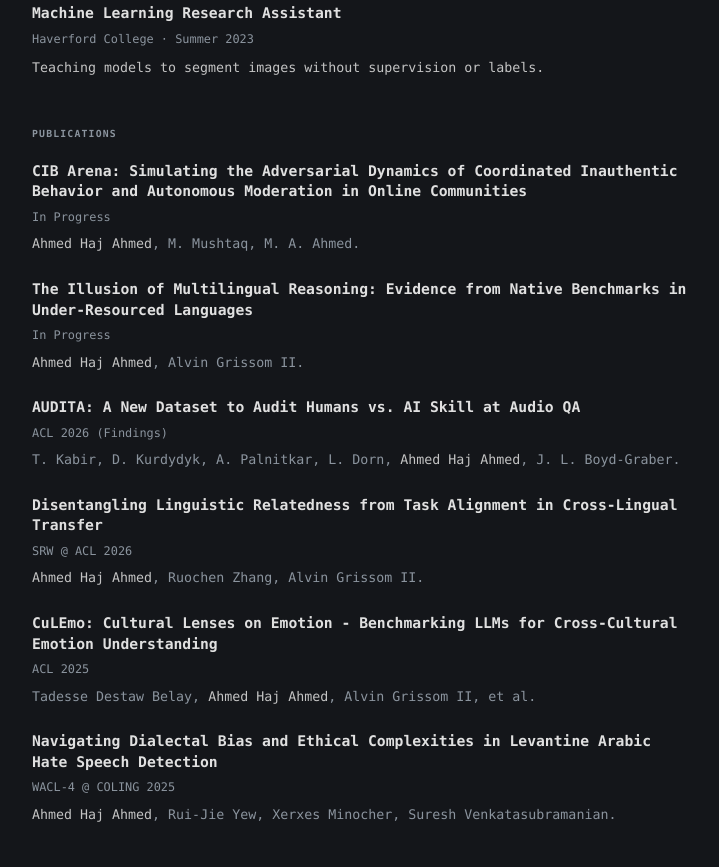
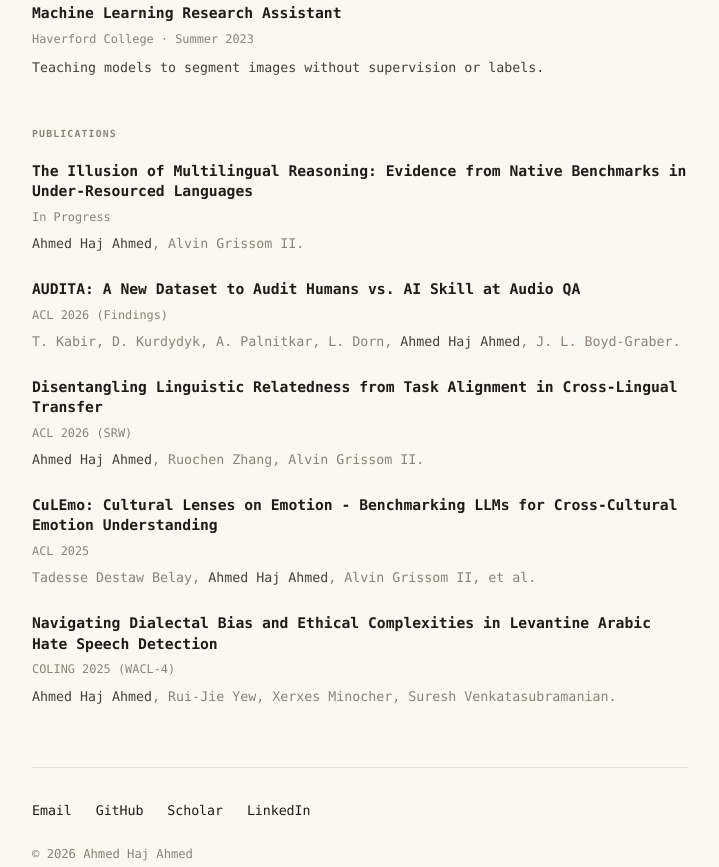
Before and after one commit to AhmedHajAhmed/ahmedhajahmed.github.io, a plain HTML site: page index.html in a window 1280 px wide. Shown: the part 1167-2034 px from the top of the page, without its empty margins (280-999 px from the left). Drawn offline with Linux system fonts and the light colour scheme.

Commit message:
Switch to warm ivory theme, standardize venue labels, update email, remove CIB Arena

```diff
--- a/index.html
+++ b/index.html
@@ -92,12 +92,6 @@
                 <h2>Publications</h2>
 
                 <div class="project-item">
-                    <h3>CIB Arena: Simulating the Adversarial Dynamics of Coordinated Inauthentic Behavior and Autonomous Moderation in Online Communities</h3>
-                    <p class="meta">In Progress</p>
-                    <p><strong>Ahmed Haj Ahmed</strong>, M. Mushtaq, M. A. Ahmed.</p>
-                </div>
-
-                <div class="project-item">
                     <h3>The Illusion of Multilingual Reasoning: Evidence from Native Benchmarks in Under-Resourced Languages</h3>
                     <p class="meta">In Progress</p>
                     <p><strong>Ahmed Haj Ahmed</strong>, Alvin Grissom II.</p>
@@ -111,7 +105,7 @@
 
                 <div class="project-item">
                     <h3>Disentangling Linguistic Relatedness from Task Alignment in Cross-Lingual Transfer</h3>
-                    <p class="meta">SRW @ ACL 2026</p>
+                    <p class="meta">ACL 2026 (SRW)</p>
                     <p><strong>Ahmed Haj Ahmed</strong>, Ruochen Zhang, Alvin Grissom II.</p>
                 </div>
 
@@ -123,7 +117,7 @@
 
                 <div class="project-item">
                     <h3>Navigating Dialectal Bias and Ethical Complexities in Levantine Arabic Hate Speech Detection</h3>
-                    <p class="meta">WACL-4 @ COLING 2025</p>
+                    <p class="meta">COLING 2025 (WACL-4)</p>
                     <p><strong>Ahmed Haj Ahmed</strong>, Rui-Jie Yew, Xerxes Minocher, Suresh Venkatasubramanian.</p>
                 </div>
             </section>
@@ -131,7 +125,7 @@
 
         <footer>
             <div class="contact-links">
-                <a href="mailto:ahajahmed@haverford.edu">Email</a>
+                <a href="mailto:ahmedhajahmed2001@gmail.com">Email</a>
                 <a href="https://github.com/AhmedHajAhmed" target="_blank" rel="noopener noreferrer">GitHub</a>
                 <a href="https://scholar.google.com/citations?user=RpwSGLMAAAAJ&hl=en" target="_blank" rel="noopener noreferrer">Scholar</a>
                 <a href="https://www.linkedin.com/in/ahmedhajahmed/" target="_blank" rel="noopener noreferrer">LinkedIn</a>
--- a/styles.css
+++ b/styles.css
@@ -7,14 +7,14 @@
 
 /* Typography and Colors */
 :root {
-    --color-text: #e0e0e0;
-    --color-text-light: #c4c4c4;
-    --color-bg: #14161a;
-    --color-meta: #8b949e;
-    --color-link: #e0e0e0;
-    --color-link-hover: #58a6ff;
-    --color-accent: #58a6ff;
-    --color-border: #2d3139;
+    --color-text: #1f1d1a;
+    --color-text-light: #45413a;
+    --color-bg: #faf8f3;
+    --color-meta: #8a8377;
+    --color-link: #1f1d1a;
+    --color-link-hover: #b6803a;
+    --color-accent: #b6803a;
+    --color-border: #e6e1d6;
     --max-width: 720px;
 }
 
@@ -317,7 +317,7 @@
 
 /* Selection */
 ::selection {
-    background-color: rgba(88, 166, 255, 0.3);
+    background-color: rgba(182, 128, 58, 0.18);
     color: var(--color-text);
 }
 
```
Also changed, not shown: zh/index.html (+3 -9 lines).
